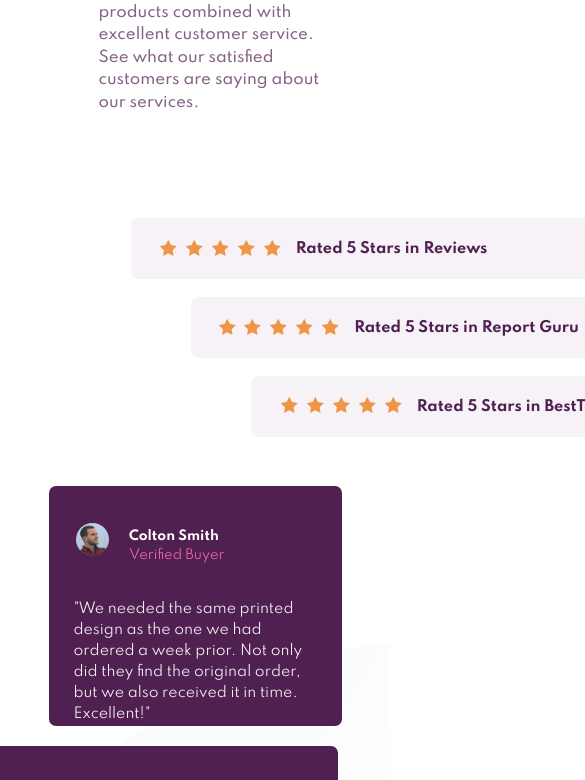
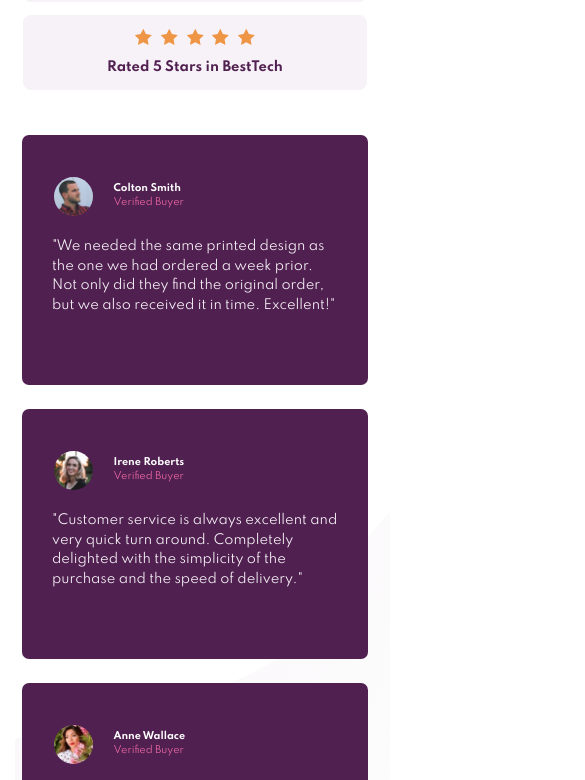
Before and after one commit to GitHub-dev12345/Social-proof-section, a plain HTML site: page index.html in a window 390 px wide. Shown: the part 381-1161 px from the top of the page, 585 px wide, since content can reach past the window. Drawn offline with Linux system fonts and the light colour scheme.

Commit message:
Finally I Complete the Challenge & Make Responsive webpage

```diff
--- a/index.html
+++ b/index.html
@@ -31,7 +31,6 @@
           </div>
           <p>Rated 5 Stars in Reviews</p>
         </div>
-
         <div class="star1" id="box-2">
           <div class="star-Box-2">
             <img src="images/icon-star.svg" alt="stars">
@@ -42,7 +41,6 @@
           </div>
           <p>Rated 5 Stars in Report Guru</p>
         </div>
-
         <div class="star1" id="box-3">
           <div class="star-Box-3">
             <img src="images/icon-star.svg" alt="stars">
@@ -53,10 +51,8 @@
           </div>
           <p>Rated 5 Stars in BestTech</p>
         </div>
-
       </div>
     </div>
-
     <div class="flex-container-2">
       <div class="card" id="flex-card-1">
         <div class="banner">
@@ -67,7 +63,6 @@
             Not only did they find the original order, but we also received it in time.
             Excellent!"</p>
       </div>
-
       <div class="card" id="flex-card-2">
         <div class="banner">
           <img src="images/image-irene.jpg" alt="Irene">
@@ -77,24 +72,19 @@
         <p>"Customer service is always excellent and very quick turn around. Completely
           delighted with the simplicity of the purchase and the speed of delivery."</p>
       </div>
-
       <div class="card" id="flex-card-3">
         <div class="banner">
           <img src="images/image-anne.jpg" alt="Anne">
           <h4>Anne Wallace <br> <span> Verified Buyer</span></h4>
-
         </div>
         <p>"Put an order with this company and can only praise them for the very high
             standard. Will definitely use them again and recommend them to everyone!"</p>
       </div>
     </div>
   </main>
+  <footer class="attribution">
+    Challenge by <a href="https://github.com/GitHub-dev12345" target="_blank">
+      Frontend Mentor</a>. Coded by <a href="#">Dev Rathore</a>.
+  </footer>
 </body>
 </html>
-
-<!--     <div class="attribution">
-      Challenge by
-      <a href="https://www.frontendmentor.io?ref=challenge" target="_blank"
-        >Frontend Mentor</a
-      >. Coded by <a href="#">Your Name Here</a>.
-    </div> -->
--- a/style.css
+++ b/style.css
@@ -1,17 +1,20 @@
 @import url('https://fonts.googleapis.com/css2?family=Spartan:wght@400;500;700&display=swap');
 /* font-family: 'Spartan', sans-serif; */
 
+/* Body Design CSS Code */
 body{
     font-size: 15px;
     font-family: 'Spartan', sans-serif;
     margin: 10px;
-    background: url("images/bg-pattern-top-desktop.svg"), url("images/bg-pattern-bottom-desktop.svg");
+    background: url("images/bg-pattern-top-desktop.svg"), url("images/bg-pattern-bottom-desktop.svg") hsl(0, 0%, 100%);
     background-repeat: no-repeat no-repeat;
     background-position: top left, bottom right;
 }
 
+/* Inner Body Main Box Content CSS Code */
 main{
     width: 90%;
+    max-width: 1440px;
     margin: 50px auto;
 }
 
@@ -24,6 +27,7 @@ main{
     justify-content: space-around;
 }
 
+/* Inner FlexContainer-1 First Flex-Item CSS Code */
 .flex-item{
     width: 45%;
 }
@@ -49,13 +53,13 @@ main{
     margin-top: -20px;
 }
 
-/* Flex-item-2 Design CSS Code */
+/* Inner FlexContainer-1 Second Flex-Item CSS Code */
 
 #flex-item-2{
     display: flex;
     flex-direction: column;
-    width: 50%;
-    height: 50%;
+    width: 50% auto;
+    height: 50% auto;
     padding: 20px;
     margin-top: 20px;
 }
@@ -75,6 +79,8 @@ main{
     background:  hsl(300, 24%, 96%);
 }
 
+
+/* Inner Flex-Item-2 Star Image CSS Code */
 .star1 p{
     margin-top: 20px;
 }
@@ -106,7 +112,8 @@ main{
     margin-top: 3px;
     margin-left: -90px;
 }
-/* Flex-Container-2 Card CSS Code */
+
+/* Main Box Flex-Container-2 Card CSS Code */
 .flex-container-2{
     display: flex;
     flex-direction: row;
@@ -116,7 +123,7 @@ main{
 }
 
 
-/* Card Design CSS Code */
+/* Inner FlexContainer-2 Card-flex CSS Code */
 .card{
     /* border: 1px solid blue; */
     width: 315px;
@@ -126,6 +133,7 @@ main{
     border-radius: 7px;
 }
 
+/* Inner Card profile Banner Css Code */
 .banner{
     display: flex;
     flex-direction: row;
@@ -154,6 +162,8 @@ main{
     margin-top: 40px;
 }
 
+
+/* Inner Card Para CSS Code */
 .card p{
     font-size: 14px;
     line-height: 1.5;
@@ -174,3 +184,170 @@ main{
     margin-top: 40px;
     margin-left: -80px;
 }
+
+/* footer Design CSS Code */
+footer{
+    font-size: 0.8rem;
+    font-weight: bold;
+    color: black;
+    padding: 15px;
+    text-align: center;
+    word-spacing: 5px;
+}
+
+footer a{
+    text-decoration: underline;
+    cursor: pointer;
+    color: green;
+}
+
+/* Responsive Webpage CSS Code */
+
+@media screen and (max-width: 1496px) {
+    /* Main Box Responsive CSS Code */
+    main{
+        width: auto;
+        margin: 0px auto;
+        transition: 0.5s;
+    }
+
+    /* star Image Box Responsive CSS Code */
+    #flex-item-2 .star1{
+        width: 100%;
+        transform: 0.5s;
+    }
+
+    #box-2, #box-3{
+        left: 0px;
+        transition: 0.5s;
+    }
+}
+
+@media screen and (max-width: 1415px) {
+    /* Flex-Container2 Responsive CSS Code */
+    .flex-container-2{
+        flex-direction: column;
+        justify-content: center;
+        align-items: center;
+        margin: 0px;
+        transition: 0.5s;
+    }
+    /* Inner Flex-Container1 Flex-Item First item Ressponsive CSS Code */
+    #flex-item-1{
+        margin: 0px auto;
+    }
+
+    /* Inner Flex-Container1 Flex-Item second item Ressponsive CSS Code */
+    #flex-item-2{
+        margin: 0px auto;
+    }
+
+    /* Star Box Repsonsive CSS COde */
+    .star1{
+        flex-direction: column;
+        transition: 0.5s;
+    }
+
+    .star1 p{
+        margin: 5px auto;
+        font-size: 14px;
+    }
+
+    .star-Box-1, .star-Box-2, .star-Box-3{
+        letter-spacing: 5;
+        padding: 2px;
+        margin: auto;
+    }
+
+    #flex-card-1, #flex-card-2, #flex-card-3{
+        margin: 12px;
+    }
+}
+
+@media screen and (max-width: 1143px) {
+    /* Inner Flex-Container1 Flex-Item First item Ressponsive CSS Code */
+    #flex-item-1{
+        transition: 0.8s;
+    }
+
+    #flex-item-1 h1{
+        font-size: 2.5rem;
+        text-align: center;
+    }
+
+    #flex-item-1 p{
+        font-size: 14px;
+        text-align: center;
+    }
+
+    /* Inner Flex-Container1 Flex-Item Second item Ressponsive CSS Code */
+    #flex-item-2{
+        justify-content: center;
+        align-items: center;
+        width: 100%;
+        margin-top: 0px;
+        transition: 0.8s;
+    }
+}
+
+@media screen and (max-width: 507px) {
+    /* Body Responsive CSS Code */
+    body{
+        background: url("images/bg-pattern-top-mobile.svg"), url("images/bg-pattern-bottom-mobile.svg");
+        background-repeat: no-repeat no-repeat;
+        background-position: top left, bottom right;
+    }
+
+    /* In Main Box Model Flex-Container-2 & Card Responsive CSS Code */
+    .flex-container-2 .card{
+        width: auto;
+        transition: 0.5s;
+    }
+
+    /* Inner Flex-Container1 Flex-Item First item Ressponsive CSS Code */
+    #flex-item-1 h1{
+        font-size: 2rem;
+        width: 110%;
+    }
+
+    #flex-item-1 p{
+        font-size: 13px;
+        padding: 10px;
+    }
+
+    /* Inner Flex-Container1 Flex-Item second item Ressponsive CSS Code */
+    #flex-item-2{
+        /* border: 1px solid black; */
+        margin-top: -20px;
+        margin-bottom: -30px;
+    }
+
+    #flex-item-2 .star1{
+        margin-top: -10px;
+        margin-bottom: 23px;
+        padding: 10px;
+        width: 112%;
+    }
+
+    /* Star Image CSS Code */
+    .star1 p{
+        font-size: 13px;
+    }
+
+    /* Flex-Container2 inner CArd CSs Code */
+    .card{
+        padding: 30px;
+    }
+
+    .banner h4{
+        font-size: 0.6rem;
+    }
+
+    .banner span{
+        font-size: 0.6rem;
+    }
+
+    .card p{
+        font-size: 13px;
+    }
+}
```
